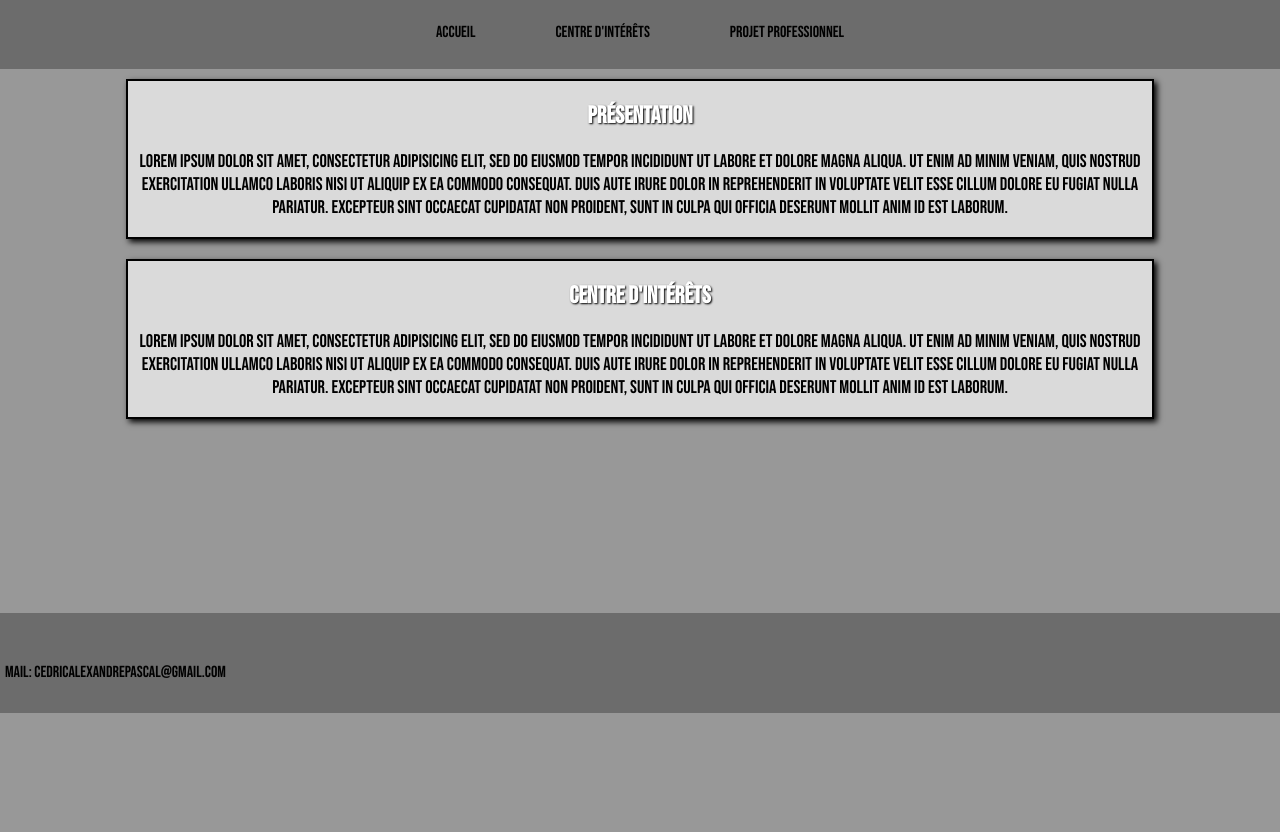
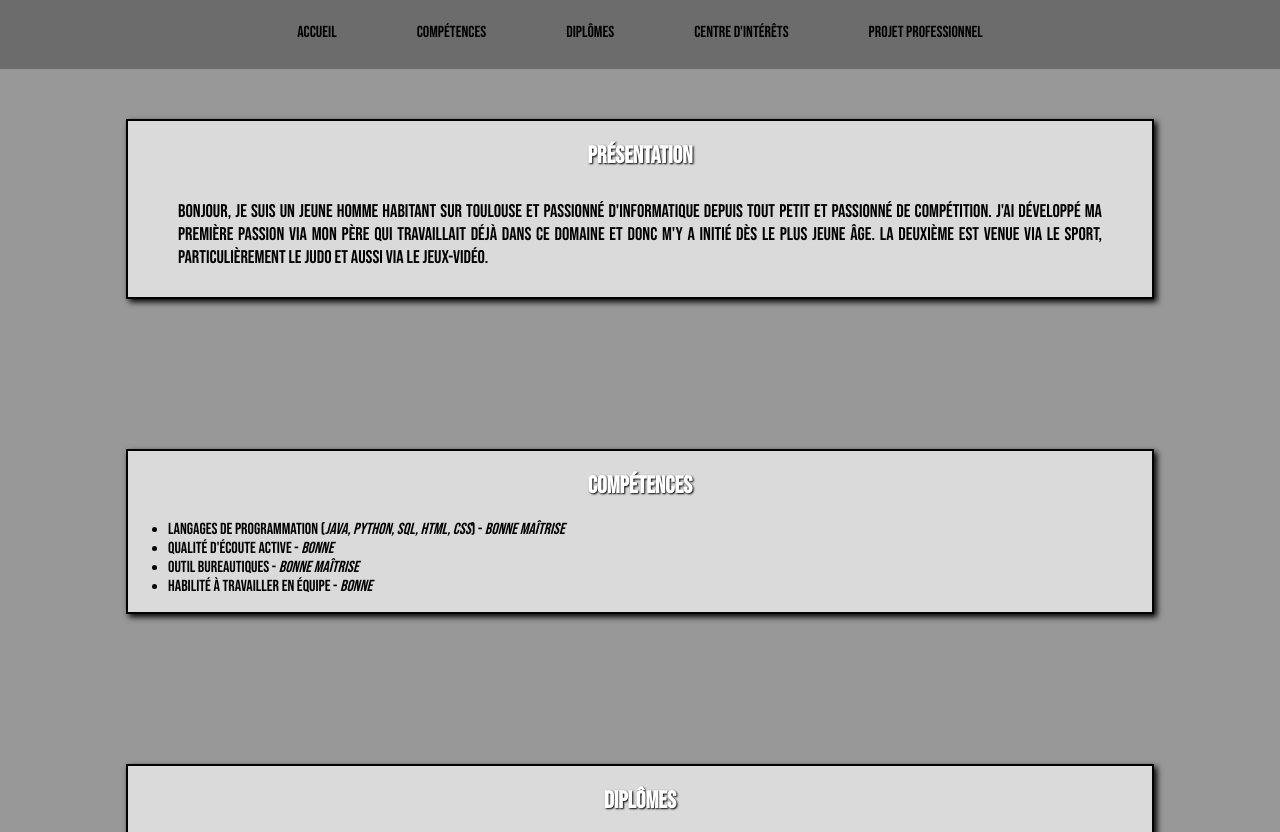
Before and after one commit to Chaounne/chaounne.github.io, a plain HTML site: page index.html in a window 1280 px wide. Shown: the part 87-919 px from the top of the page. Before the commit the page ends 800 px from the top, so only its background shows below. Drawn offline with Linux system fonts and the light colour scheme; files whose address does not match are found by name.

Commit message:
Add files via upload

```diff
--- a/index.html
+++ b/index.html
@@ -10,24 +10,53 @@
 		<h1 class="titre">Cédric-Alexandre PASCAL</h1>
 		<nav>
 		<ul class="site-nav">
-			<li><a href="index.html">Accueil </a></li>
-			<li><a href="cendre_dinterets.html">Centre d'intérêts</a></li>
-			<li><a href="centre_dinterets.html">Projet Professionnel</a></li>
+			<li><a href="#presentation">Accueil </a></li>
+			<li><a href="#competence">Compétences</a></li>
+			<li><a href="#diplome">Diplômes</a></li>
+			<li><a href="#interets">Centre d'intérêts</a></li>
+			<li><a href="#projet">Projet Professionnel</a></li>
 		</ul>
 	</nav>
 		</header>
 		<div class="textgroup">
 		<div class="presentation">
-			<h2 class="titre2">Présentation</h2>
-			<p> Lorem ipsum dolor sit amet, consectetur adipisicing elit, sed do eiusmod
+			<h2 class="titre2" id="presentation">Présentation</h2>
+			<p> Bonjour, je suis un jeune homme habitant sur Toulouse et passionné d'informatique depuis tout petit et passionné de compétition. J'ai développé ma première passion via mon père qui travaillait déjà dans ce domaine et donc m'y a initié dès le plus jeune âge. La deuxième est venue via le sport, particulièrement le Judo et aussi via le jeux-vidéo.</p>
+		</div>
+		<div class="presentation">
+			<h2 class="titre2" id="competence">Compétences</h2>
+				<ul>
+					<li>Langages de programmation (<i>Java, Python, SQL, HTML, CSS</i>) -  <i>Bonne maîtrise</i></li>
+					<li>Qualité d'écoute active - <i>Bonne</i></li>
+					<li>Outil Bureautiques - <i>Bonne maîtrise</i></li>
+					<li>Habilité à travailler en équipe - <i>Bonne</i></li>
+				</ul>
+		</div>
+		<div class="presentation">
+			<h2 class="titre2" id="diplome">Diplômes</h2>
+			<p>
+				Lorem ipsum dolor sit amet, consectetur adipisicing elit, sed do eiusmod
 			tempor incididunt ut labore et dolore magna aliqua. Ut enim ad minim veniam,
 			quis nostrud exercitation ullamco laboris nisi ut aliquip ex ea commodo
 			consequat. Duis aute irure dolor in reprehenderit in voluptate velit esse
 			cillum dolore eu fugiat nulla pariatur. Excepteur sint occaecat cupidatat non
-			proident, sunt in culpa qui officia deserunt mollit anim id est laborum.</p>
+			proident, sunt in culpa qui officia deserunt mollit anim id est laborum.
+			</p>
+		</div>
+
+		<div class="presentation">
+			<h2 class="titre2" id="interets">Centre d'intérêts</h2>
+			<p>
+				Lorem ipsum dolor sit amet, consectetur adipisicing elit, sed do eiusmod
+			tempor incididunt ut labore et dolore magna aliqua. Ut enim ad minim veniam,
+			quis nostrud exercitation ullamco laboris nisi ut aliquip ex ea commodo
+			consequat. Duis aute irure dolor in reprehenderit in voluptate velit esse
+			cillum dolore eu fugiat nulla pariatur. Excepteur sint occaecat cupidatat non
+			proident, sunt in culpa qui officia deserunt mollit anim id est laborum.
+			</p>
 		</div>
 		<div class="presentation">
-			<h2 class="titre2">Centre d'intérêts</h2>
+			<h2 class="titre2" id="projet">Projet Professionel</h2>
 			<p>
 				Lorem ipsum dolor sit amet, consectetur adipisicing elit, sed do eiusmod
 			tempor incididunt ut labore et dolore magna aliqua. Ut enim ad minim veniam,
@@ -42,6 +71,7 @@
 		</div>
 		<footer>
 			<a href="mailto:cedricalexandrepascal@gmail.com" title="Cliquez ici pour me contacter">Mail: cedricalexandrepascal@gmail.com</a>
+			<p class="num">06 52 75 18 30</p>
 		</footer>
 </body>
 </html>
--- a/style.css
+++ b/style.css
@@ -93,7 +93,7 @@ nav
 .presentation
 {
 	width: 80%;
-	margin: 10px 10px 10px 10px;
+	margin: 50px 10px 100px 10px;
 	border: 2px black solid;
 	box-shadow: 3px 3px 6px black;
 	background-color: #DADADA;
@@ -102,8 +102,14 @@ nav
 .presentation p
 {
 	display: block;
-	text-align: center;
+	padding: 10px 50px 10px 50px;
+	text-align: justify;
 	font-size: 115%;
+}
+
+.presentation ul li
+{
+	text-align: left;
 }
 
 .presentation .titre2:hover
@@ -114,18 +120,25 @@ nav
 .textgroup
 {
 	display: flex;
-	flex-wrap: wrap;
-	justify-content: center;
+	flex-direction: column;
+	align-items: center;
 }
 
 footer
 {
-	display: flex;
+
+	text-align: left;
 	padding-left: 5px;
 	background:#6C6C6C;
-	position:absolute;
+	position:relative;
 	bottom:0;
 	width:100%;
 	padding-top:50px;
 	height:50px;
 }
+
+footer .num
+{
+	text-align: left;
+
+}
```
